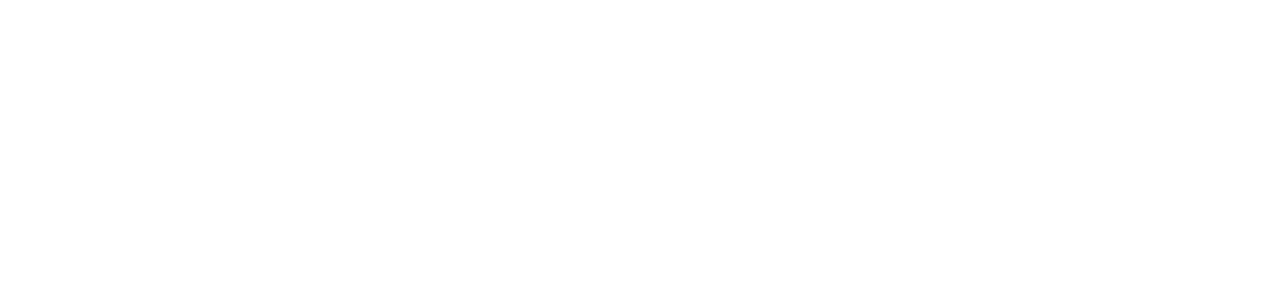
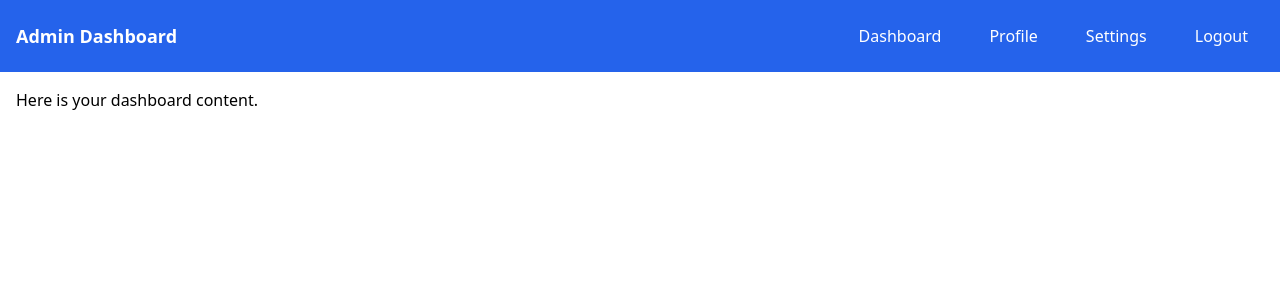
Before and after one commit to PrincyChauhan/sequelize-task-management, a React (Vite) app in the folder frontend/: page /dashboard in a window 1280 px wide. Before the commit this address had no page. Shown: the top 300 px of the page. Built offline with nearby package versions, Linux system fonts and the light colour scheme; sample sign-in values are in the browser's storage.

Commit message:
Navbar added

```diff
--- a/frontend/src/App.jsx
+++ b/frontend/src/App.jsx
@@ -1,12 +1,14 @@
 import { BrowserRouter as Router, Routes, Route } from "react-router-dom";
 import Signup from "./pages/signup";
 import Login from "./pages/Login";
+import Dashboard from "./pages/Dashboard";
 const App = () => {
   return (
     <Router>
       <Routes>
         <Route path="/signup" element={<Signup />} />
         <Route path="/login" element={<Login />} />
+        <Route path="/dashboard" element={<Dashboard />} />
       </Routes>
     </Router>
   );
--- /dev/null
+++ b/frontend/src/components/Navbar.jsx
@@ -0,0 +1,56 @@
+import { Link } from "react-router-dom";
+
+const Navbar = () => {
+  const token = localStorage.getItem("token");
+
+  if (!token) {
+    return null;
+  }
+
+  return (
+    <nav className="bg-blue-600 p-4">
+      <div className="flex justify-between items-center">
+        <div className="text-white font-semibold text-lg">Admin Dashboard</div>
+        <ul className="flex space-x-4">
+          <li>
+            <Link
+              to="/dashboard"
+              className="inline-block w-full px-4 py-2  focus:border-blue-500 text-white"
+            >
+              Dashboard
+            </Link>
+          </li>
+          <li>
+            <Link
+              to="/profile"
+              className="inline-block w-full px-4 py-2  focus:border-blue-500 text-white"
+            >
+              Profile
+            </Link>
+          </li>
+          <li>
+            <Link
+              to="/settings"
+              className="inline-block w-full px-4 py-2 focus:border-blue-500 text-white"
+            >
+              Settings
+            </Link>
+          </li>
+          <li>
+            <button
+              onClick={() => {
+                localStorage.removeItem("token");
+                window.location.href = "/";
+              }}
+              className="inline-block w-full px-4 py-2  focus:border-blue-500 text-white"
+            >
+              Logout
+            </button>
+          </li>
+        </ul>
+      </div>
+    </nav>
+  );
+};
+
+export default Navbar;
--- /dev/null
+++ b/frontend/src/pages/Dashboard.jsx
@@ -0,0 +1,21 @@
+import Navbar from "../components/Navbar";
+
+const Dashboard = () => {
+  const token = localStorage.getItem("token");
+
+  if (!token) {
+    window.location.href = "/";
+    return null;
+  }
+
+  return (
+    <div>
+      <Navbar />
+      <div className="p-4">
+        <p>Here is your dashboard content.</p>
+      </div>
+    </div>
+  );
+};
+
+export default Dashboard;
--- a/frontend/src/pages/Login.jsx
+++ b/frontend/src/pages/Login.jsx
@@ -34,7 +34,7 @@
         setTimeout(() => {
           setSuccess("");
           navigate("/dashboard");
-        }, 3000);
+        }, 1000);
       } else {
         setError("Failed to login.");
       }
@@ -87,7 +87,7 @@
 
             <button
               type="submit"
-              className="w-full py-2 px-4 bg-blue-600 text-white font-semibold rounded-lg hover:bg-blue-700 focus:outline-none"
+              className="w-full py-2 px-4 bg-blue-500 text-white font-semibold rounded-lg hover:bg-blue-700 focus:outline-none"
             >
               Login
             </button>
```
